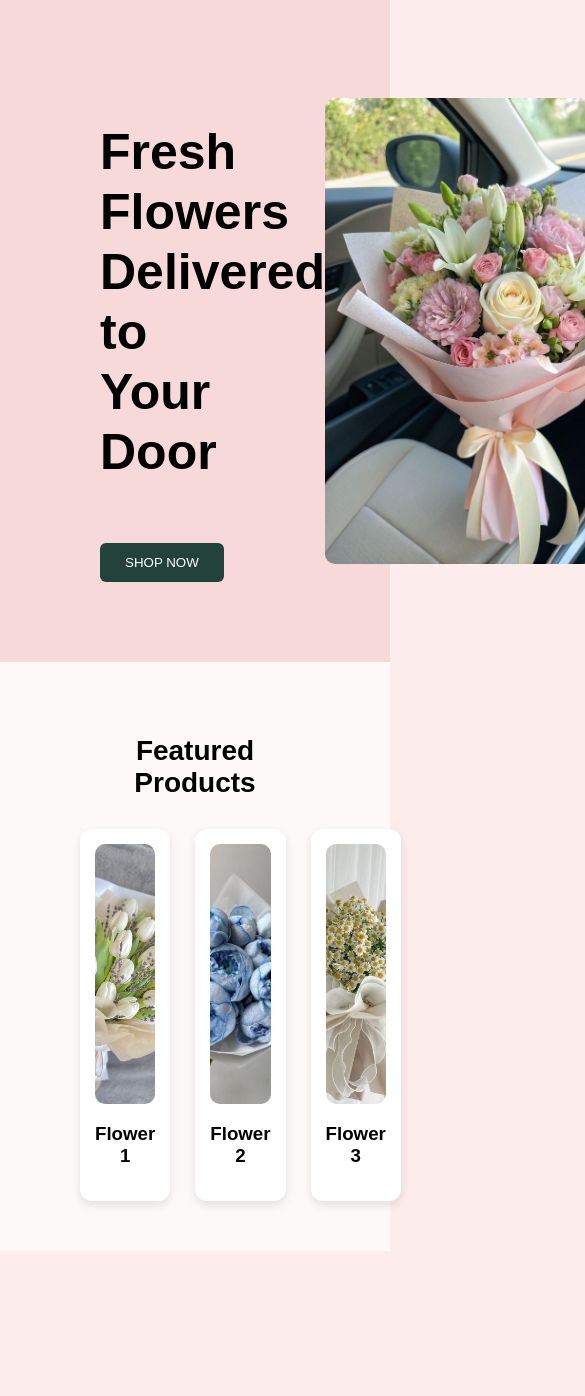
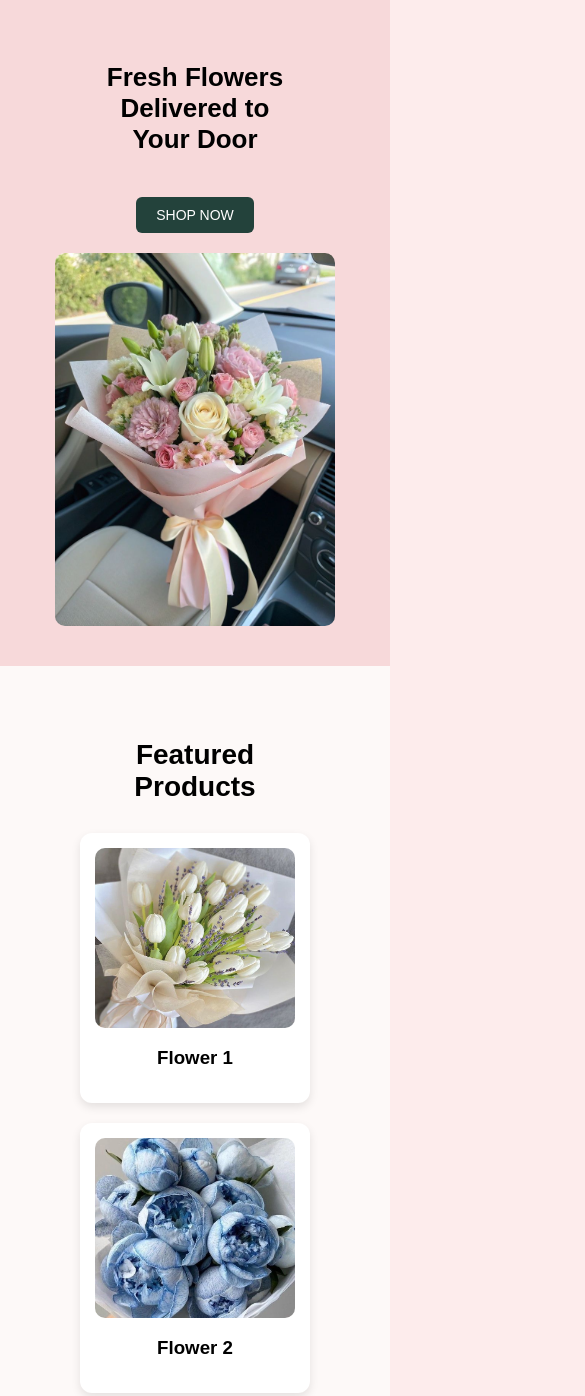
Before and after one commit to beyzaballci/FlowerSaleSitee, a plain HTML site: page index.html in a window 390 px wide. Shown: the top 1396 px of the page, 585 px wide, since content can reach past the window. Before the commit the page ends 1251 px from the top, so only its background shows below. Drawn offline with Linux system fonts and the light colour scheme.

Commit message:
responsive tasarıma uygun olması için css dosyasına kod eklendi

```diff
--- a/flower.css
+++ b/flower.css
@@ -71,3 +71,56 @@ body {
 .product-card h3 {
     margin-top: 15px;
 }
+
+/* ▼▼▼ RESPONSIVE TASARIM ▼▼▼ */
+
+@media (max-width: 768px) {
+
+    /* HERO */
+    .hero {
+        flex-direction: column;
+        text-align: center;
+        padding: 40px 20px;
+    }
+
+    .hero-text h1 {
+        font-size: 32px;
+    }
+
+    .hero-img {
+        width: 80%;
+        margin-top: 20px;
+    }
+
+    /* PRODUCT GRID → 2’li olur */
+    .product-grid {
+        grid-template-columns: repeat(2, 1fr);
+        gap: 20px;
+    }
+
+    .product-card img {
+        height: 200px;
+    }
+}
+
+@media (max-width: 480px) {
+
+    /* Çok küçük telefonlar için */
+    .hero-text h1 {
+        font-size: 26px;
+    }
+
+    .btn {
+        padding: 10px 20px;
+        font-size: 14px;
+    }
+
+    /* Ürünler 1’li olur */
+    .product-grid {
+        grid-template-columns: 1fr;
+    }
+
+    .product-card img {
+        height: 180px;
+    }
+}
```
